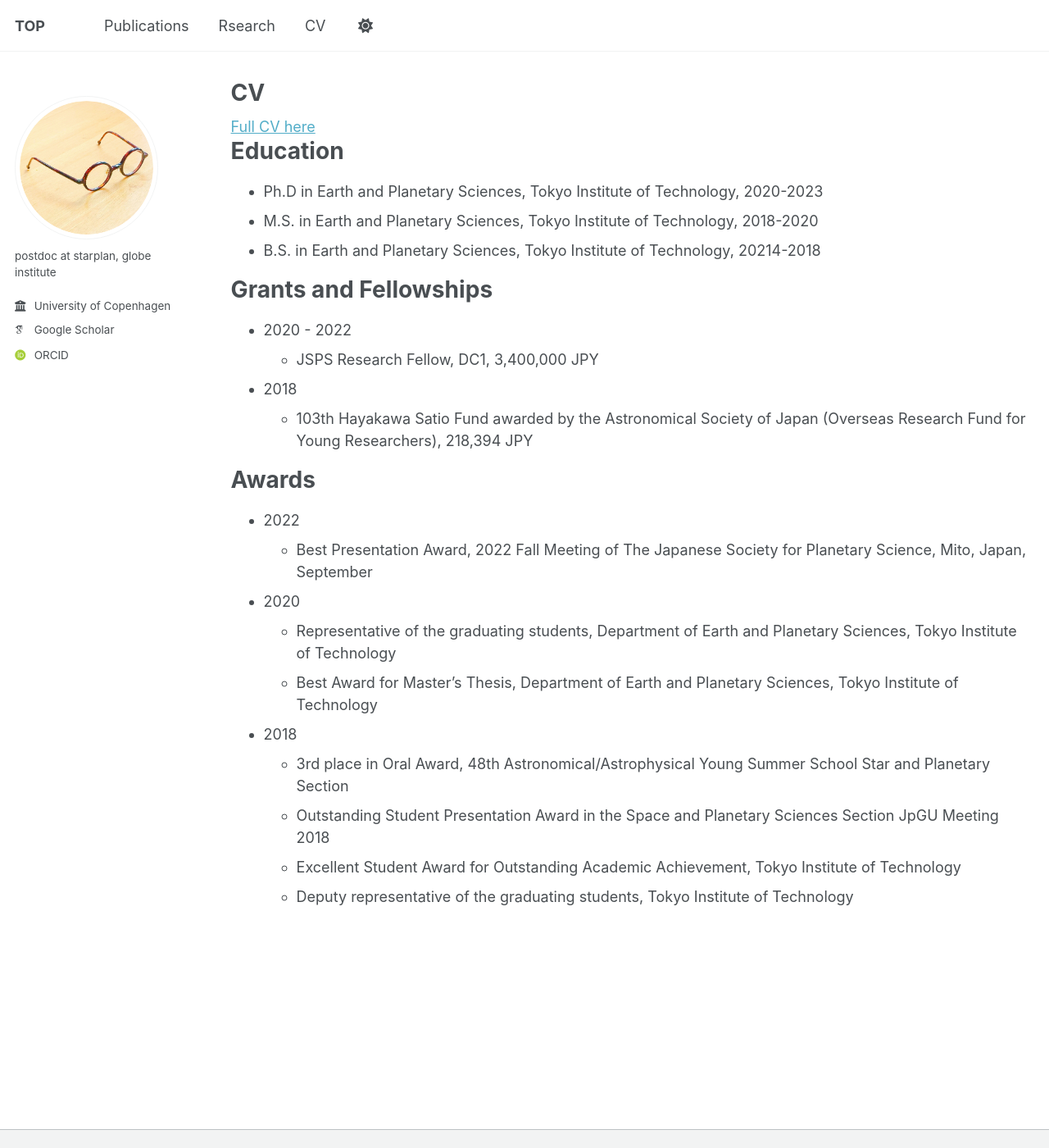
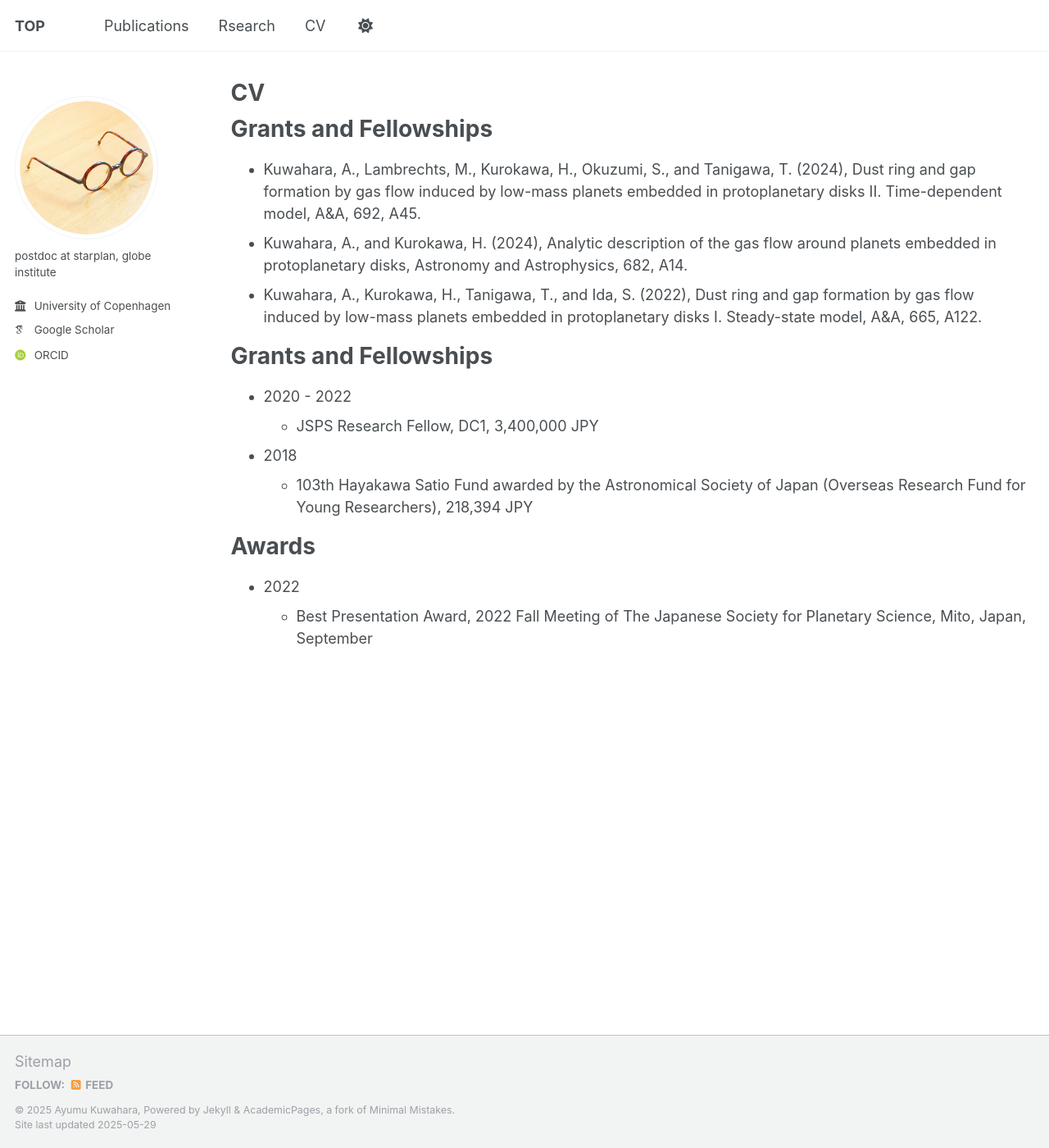
Before and after one commit to AyumuKuwahara/ayumukuwahara.github.io, a Jekyll site: the page built from _publications/publication.md, in a window 1280 px wide and 1400 px high. Shown: the whole window at 82% size. Built offline with Jekyll 4.4.1, drawn with Linux system fonts in a browser that asks for light colours; some web fonts are replaced.

Commit message:
Update publication.md

```diff
--- a/_publications/publication.md
+++ b/_publications/publication.md
@@ -8,16 +8,17 @@ redirect_from:
 ---
 
 {% include base_path %}
-<div class="wordwrap"><a href="https://docs.google.com/document/d/1TAG3oUcoeZ7Dyqj5986lEaIxrNxtyLrdcGQYeUXQBgc/edit?tab=t.0
-">Full CV here</a></div>
 
-
-
-Education
+Grants and Fellowships
 ======
-* Ph.D in Earth and Planetary Sciences, Tokyo Institute of Technology, 2020-2023
-* M.S. in Earth and Planetary Sciences, Tokyo Institute of Technology, 2018-2020
-* B.S. in Earth and Planetary Sciences, Tokyo Institute of Technology, 20214-2018
+* Kuwahara, A., Lambrechts, M., Kurokawa, H., Okuzumi, S., and Tanigawa, T.
+(2024), Dust ring and gap formation by gas flow induced by low-mass planets
+embedded in protoplanetary disks II. Time-dependent model, A&A, 692, A45.
+* Kuwahara, A., and Kurokawa, H. (2024), Analytic description of the gas flow around
+planets embedded in protoplanetary disks, Astronomy and Astrophysics, 682, A14.
+* Kuwahara, A., Kurokawa, H., Tanigawa, T., and Ida, S. (2022), Dust ring and gap
+formation by gas flow induced by low-mass planets embedded in protoplanetary
+disks I. Steady-state model, A&A, 665, A122.
 
 Grants and Fellowships
 ======
@@ -30,11 +31,3 @@ Awards
 ======
 * 2022
   * Best Presentation Award, 2022 Fall Meeting of The Japanese Society for Planetary Science, Mito, Japan, September
-* 2020
-  * Representative of the graduating students, Department of Earth and Planetary Sciences, Tokyo Institute of Technology
-  * Best Award for Master’s Thesis, Department of Earth and Planetary Sciences, Tokyo Institute of Technology
-* 2018
-  * 3rd place in Oral Award, 48th Astronomical/Astrophysical Young Summer School Star and Planetary Section
-  * Outstanding Student Presentation Award in the Space and Planetary Sciences Section JpGU Meeting 2018
-  * Excellent Student Award for Outstanding Academic Achievement, Tokyo Institute of Technology
-  * Deputy representative of the graduating students, Tokyo Institute of Technology
```
